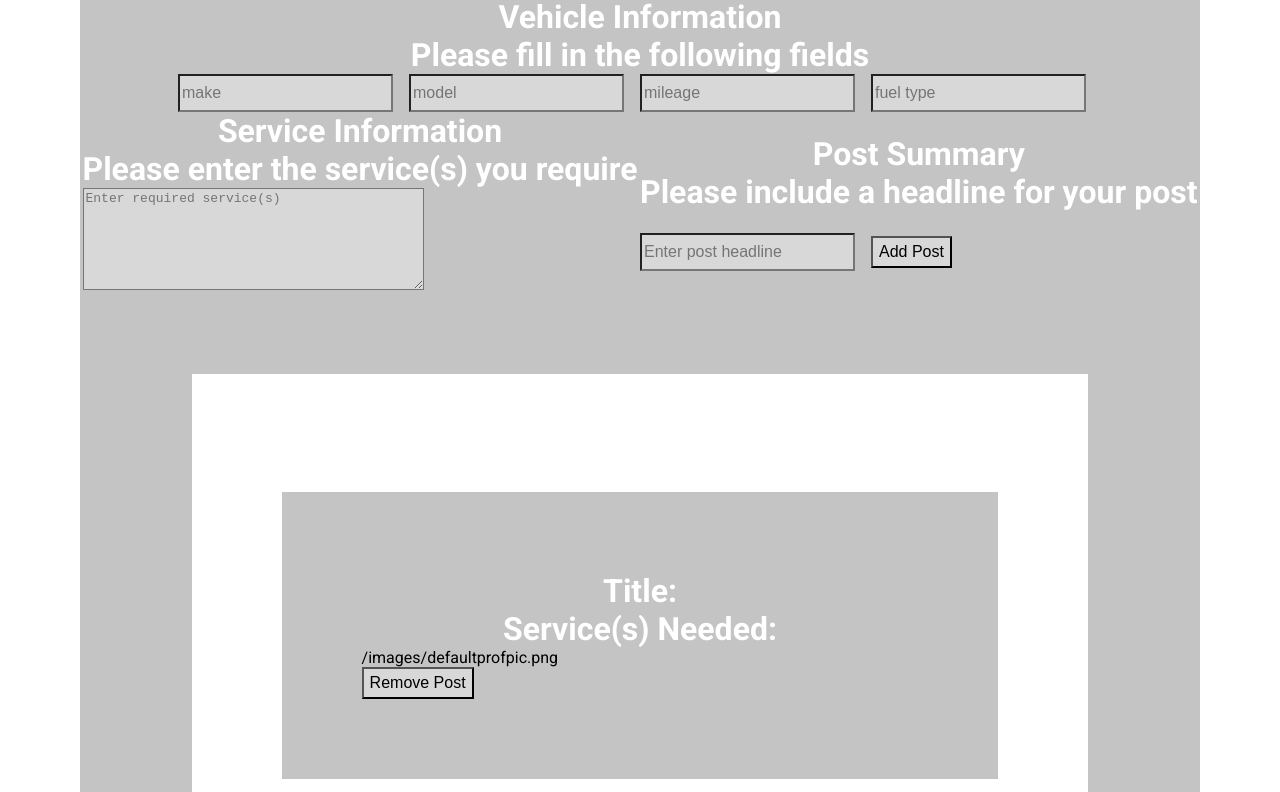
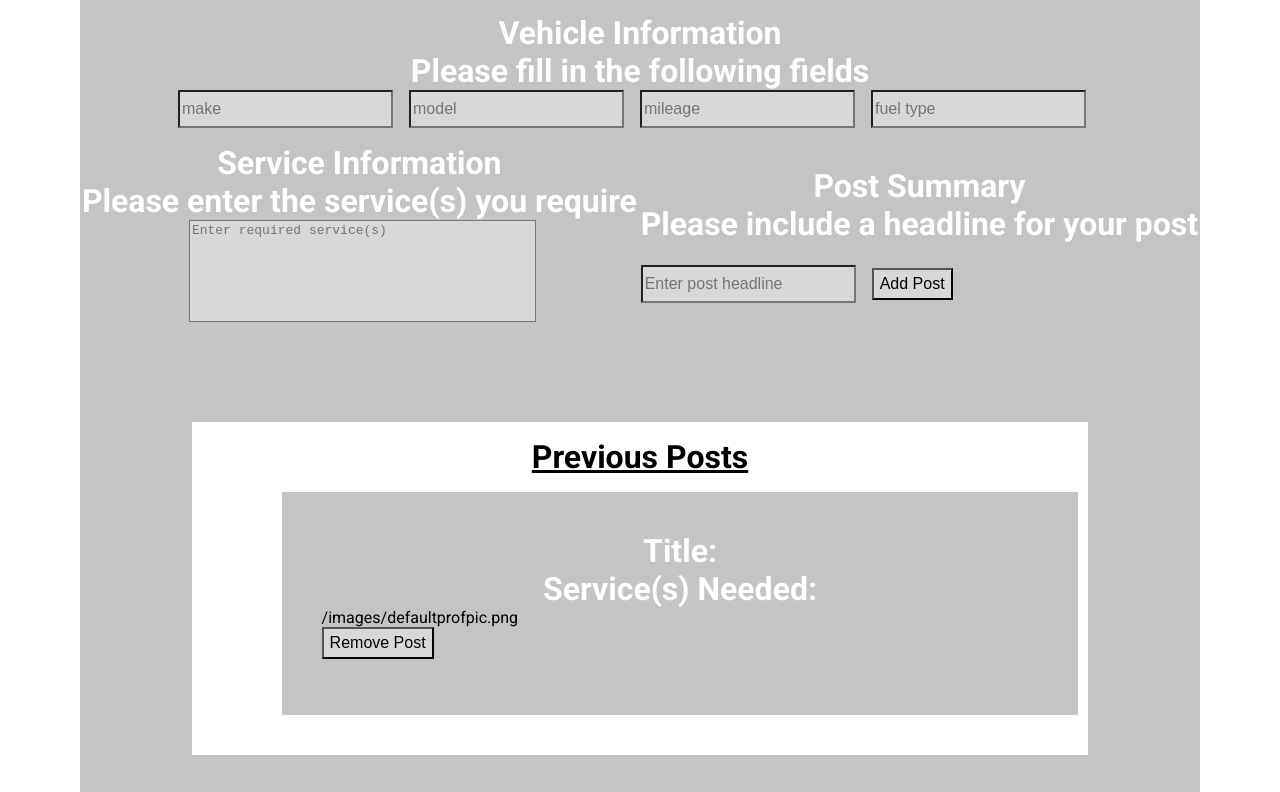
Before and after one commit to camfairchild/6ixfix, a React (Create React App) app: page /post in a window 1280 px wide. Shown: the part 388-1180 px from the top of the page. Built offline with nearby package versions, Linux system fonts and the light colour scheme.

Commit message:
css changes

```diff
--- a/src/post.css
+++ b/src/post.css
@@ -1,7 +1,3 @@
-  .userPosts {
-    background-color: #C4C4C4;
-    margin: 5rem;
-  }
 
   .postCreationBanner {
     background-color: #C4C4C4;
@@ -43,12 +39,14 @@
 
     .userPost ul {
       list-style-type: none;
+      justify-content: space-around;
     }
 
     .userPost li {
       display: flex;
       flex-direction: column;
       justify-content: space-evenly;
+      margin-bottom: 1rem;
     }
 
     .userPost .post-title, .post-author, .post-services, h3, h1 {
@@ -107,6 +105,7 @@
       width: 80%;
       display: flex;
       align-self: center;
+      flex-direction: column;
     }
 
     .previousPosts {
@@ -117,11 +116,14 @@
       background-color: white;
       margin-bottom: 5rem;
       margin-top: 5rem;
+      align-items: center;
     }
 
     .post {
       width: 100%;
-      margin: 5rem;
+      margin-bottom: 2.5rem;
+      padding: 2.5rem;
+      background-color: #C4C4C4;
     }
 
   .profilePic-container {
@@ -167,3 +169,22 @@
       display: inline-flex;
       position: relative;
     }
+
+  .previous-posts {
+    color: black;
+  }
+
+    .previousPosts div h1 {
+      color: black;
+      text-decoration: underline;
+      margin: 1rem 0rem;
+    }
+
+.vehicle-info {
+  align-self: center;
+}
+
+  .vehicle-info textarea {
+    width: 100%;
+    resize:none;
+  }
--- a/src/userServiceInfo.js
+++ b/src/userServiceInfo.js
@@ -8,7 +8,7 @@ class UserServiceInfo extends React.Component {
         const { serviceNeeded, handleInputChange } = this.props
 
         return (
-            <div>
+            <div className="vehicle-info">
                 <textarea value={serviceNeeded}
                     onChange={handleInputChange}
                     rows="10"
```
